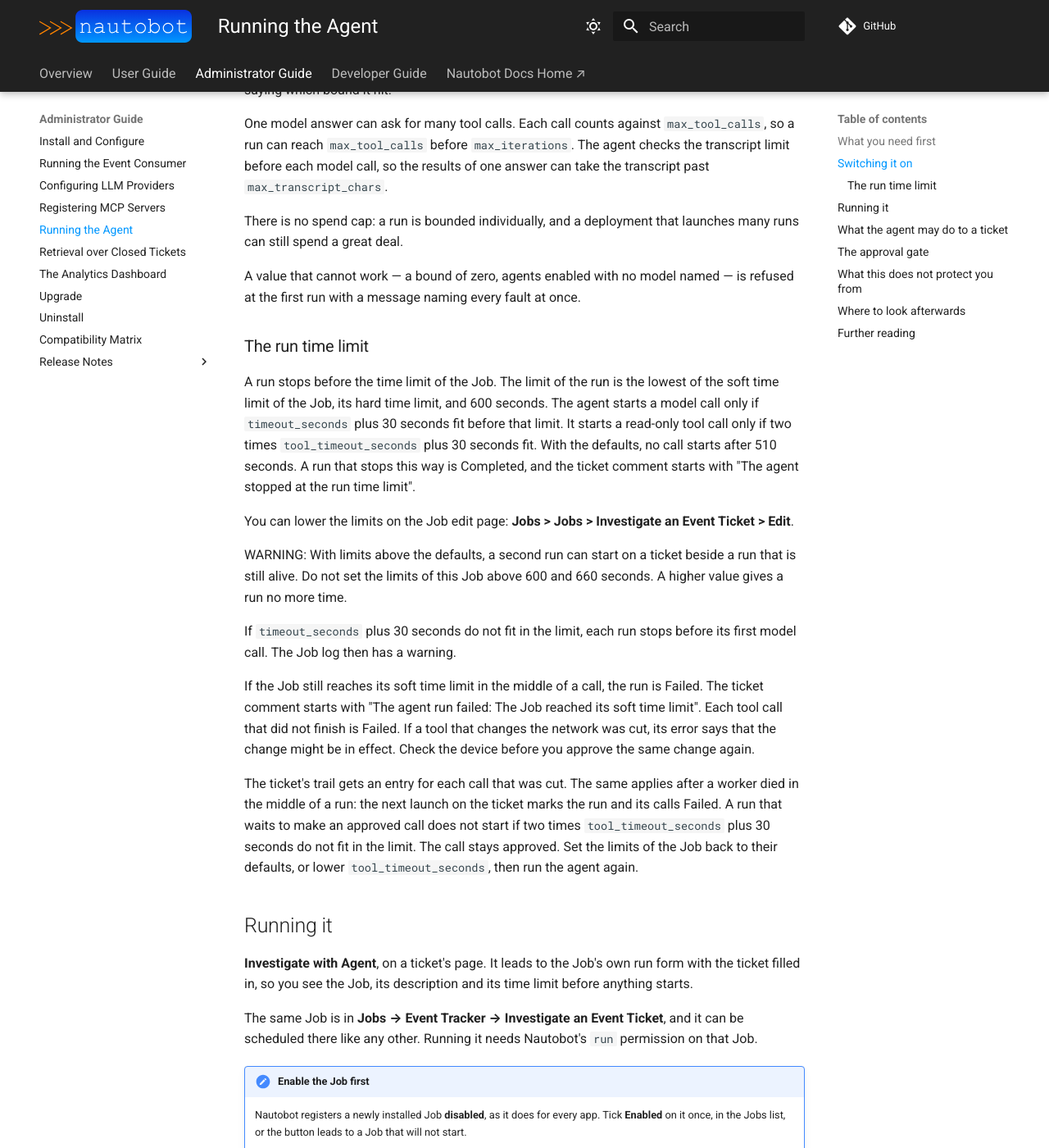
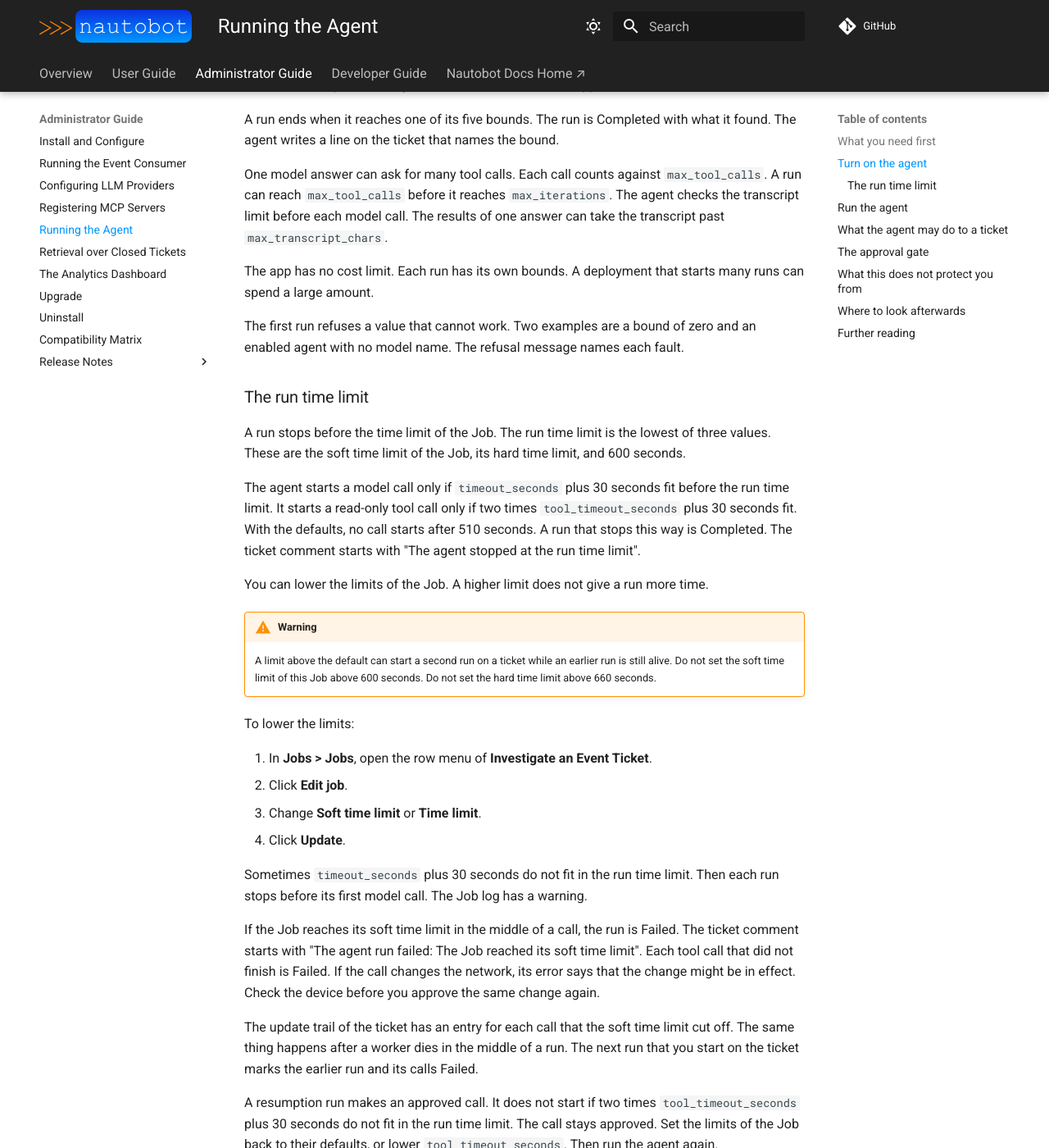
Before and after one commit to jtdub/nautobot-app-event-tracker, an MkDocs documentation site: the page built from docs/admin/agents.md, in a window 1280 px wide and 1400 px high, scrolled down 1363 px. Shown: the whole window at 82% size. Built offline with MkDocs 1.6.1 and Material for MkDocs 9.7.7, drawn with Linux system fonts in a browser that asks for light colours; comment, search, counter and statistics services are not loaded; some of the changed text lies outside the part shown.

Commit message:
57: Rewrite the Running the Agent page in Simplified Technical English (AC-6)

````diff
--- a/docs/admin/agents.md
+++ b/docs/admin/agents.md
@@ -1,20 +1,19 @@
 # Running the Agent
 
-The agent works one ticket. It reads the ticket, calls the read-only MCP tools you have enabled,
-writes what it found back onto the ticket, and stops dead at anything that would change the
-network.
+The agent works on one ticket. It reads the ticket and calls the read-only MCP tools that you enabled. It
+writes what it found on the ticket. It stops before any action that changes the network.
 
-It is off until you turn it on, and it is started by a person — never by an event.
+The agent is off until you turn it on. A person starts each run. An event never starts a run.
 
 ## What you need first
 
 1. **A provider and a model**, registered and enabled. See
    [Configuring LLM Providers](llm.md).
-2. **The `mcp` extra and at least one enabled tool**, if you want the agent to be able to look at
-   anything. See [Registering MCP Servers](mcp.md). An agent with no enabled tools still works —
-   it reads the ticket and comments — it just cannot go and check.
+2. **The `mcp` extra and at least one enabled tool**, if the agent must check a system. See
+   [Registering MCP Servers](mcp.md). An agent with no enabled tool still works. It reads the ticket and
+   its comments. It cannot check a system.
 
-## Switching it on
+## Turn on the agent {#switching-it-on}
 
 ```python
 PLUGINS_CONFIG = {
@@ -28,138 +27,155 @@ PLUGINS_CONFIG = {
 }
 ```
 
-Everything else has a default:
+Each other setting has a default:
 
 | Key | Default | What it bounds |
 | --- | --- | --- |
-| `max_iterations` | 8 | Model calls in one run. |
-| `max_tool_calls` | 20 | Tool calls across a whole chain, resumptions included. |
-| `max_tool_result_chars` | 8000 | How much of one tool's answer is kept, after the app makes separator lines and table spaces short. |
-| `max_context_chars` | 8000 | How much of the ticket's raw payload goes into the prompt. |
-| `max_transcript_chars` | 60000 | How large a run's transcript may grow. |
-| `timeout_seconds` | 60 | One model call. The agent does not try it again. |
-| `tool_timeout_seconds` | 30 | One step of a tool call. A call can take two times this value or more. |
+| `max_iterations` | 8 | The number of model calls in one run. |
+| `max_tool_calls` | 20 | The number of tool calls in a whole chain, with the resumption runs. |
+| `max_tool_result_chars` | 8000 | The size of one tool answer that the app keeps. The app makes separator lines and table spaces short first. |
+| `max_context_chars` | 8000 | The size of the raw payload of the ticket that goes into the prompt. |
+| `max_transcript_chars` | 60000 | The maximum size of the transcript of a run. |
+| `timeout_seconds` | 60 | The time limit of one model call. The agent does not try the call again. |
+| `tool_timeout_seconds` | 30 | The time limit of one step of a tool call. A call can take two times this value or more. |
 
 Before the app applies `max_tool_result_chars`, it makes padding short. A run of 10 or more `=`, `-` or `+`
 becomes 3 characters. In a table row that starts with `|`, a run of 2 or more spaces becomes one space. The
-agent tells the model when this occurred.
+agent tells the model when the app does this.
 
-Reaching any of the five bounds ends the run cleanly, with what it found and a line on the
-ticket saying which bound it hit.
+A run ends when it reaches one of its five bounds. The run is Completed with what it found. The agent writes
+a line on the ticket that names the bound.
 
-One model answer can ask for many tool calls. Each call counts against `max_tool_calls`, so a run
-can reach `max_tool_calls` before `max_iterations`. The agent checks the transcript limit before
-each model call, so the results of one answer can take the transcript past `max_transcript_chars`.
+One model answer can ask for many tool calls. Each call counts against `max_tool_calls`. A run can reach
+`max_tool_calls` before it reaches `max_iterations`. The agent checks the transcript limit before each model
+call. The results of one answer can take the transcript past `max_transcript_chars`.
 
-There is no spend cap: a run is bounded individually, and a
-deployment that launches many runs can still spend a great deal.
+The app has no cost limit. Each run has its own bounds. A deployment that starts many runs can spend a large
+amount.
 
-A value that cannot work — a bound of zero, agents enabled with no model named — is refused at the
-first run with a message naming every fault at once.
+The first run refuses a value that cannot work. Two examples are a bound of zero and an enabled agent with no
+model name. The refusal message names each fault.
 
 ### The run time limit
 
-A run stops before the time limit of the Job. The limit of the run is the lowest of the soft time limit of
-the Job, its hard time limit, and 600 seconds. The agent starts a model call only if `timeout_seconds` plus
-30 seconds fit before that limit. It starts a read-only tool call only if two times `tool_timeout_seconds`
-plus 30 seconds fit. With the defaults, no call starts after 510 seconds. A run that stops this way is
-Completed, and the ticket comment starts with "The agent stopped at the run time limit".
+A run stops before the time limit of the Job. The run time limit is the lowest of three values. These are the
+soft time limit of the Job, its hard time limit, and 600 seconds.
 
-You can lower the limits on the Job edit page: **Jobs > Jobs > Investigate an Event Ticket > Edit**.
+The agent starts a model call only if `timeout_seconds` plus 30 seconds fit before the run time limit. It
+starts a read-only tool call only if two times `tool_timeout_seconds` plus 30 seconds fit. With the defaults,
+no call starts after 510 seconds. A run that stops this way is Completed. The ticket comment starts with "The
+agent stopped at the run time limit".
 
-WARNING: With limits above the defaults, a second run can start on a ticket beside a run that is still alive.
-Do not set the limits of this Job above 600 and 660 seconds. A higher value gives a run no more time.
+You can lower the limits of the Job. A higher limit does not give a run more time.
 
-If `timeout_seconds` plus 30 seconds do not fit in the limit, each run stops before its first model call. The
-Job log then has a warning.
+!!! warning
+    A limit above the default can start a second run on a ticket while an earlier run is still alive.
+    Do not set the soft time limit of this Job above 600 seconds. Do not set the hard time limit above 660
+    seconds.
 
-If the Job still reaches its soft time limit in the middle of a call, the run is Failed. The ticket comment
-starts with "The agent run failed: The Job reached its soft time limit". Each tool call that did not finish is
-Failed. If a tool that changes the network was cut, its error says that the change might be in effect. Check
-the device before you approve the same change again.
+To lower the limits:
 
-The ticket's trail gets an entry for each call that was cut. The same applies after a worker died in the
-middle of a run: the next launch on the ticket marks the run and its calls Failed. A run that waits to make an
-approved call does not start if two times `tool_timeout_seconds` plus 30 seconds do not fit in the limit. The
-call stays approved. Set the limits of the Job back to their defaults, or lower `tool_timeout_seconds`, then run
-the agent again.
+1. In **Jobs > Jobs**, open the row menu of **Investigate an Event Ticket**.
+2. Click **Edit job**.
+3. Change **Soft time limit** or **Time limit**.
+4. Click **Update**.
 
-## Running it
+Sometimes `timeout_seconds` plus 30 seconds do not fit in the run time limit. Then each run stops before its
+first model call. The Job log has a warning.
 
-**Investigate with Agent**, on a ticket's page. It leads to the Job's own run form with the ticket
-filled in, so you see the Job, its description and its time limit before anything starts.
+If the Job reaches its soft time limit in the middle of a call, the run is Failed. The ticket comment starts
+with "The agent run failed: The Job reached its soft time limit". Each tool call that did not finish is Failed.
+If the call changes the network, its error says that the change might be in effect. Check the device before
+you approve the same change again.
 
-The same Job is in **Jobs → Event Tracker → Investigate an Event Ticket**, and it can be scheduled
-there like any other. Running it needs Nautobot's `run` permission on that Job.
+The update trail of the ticket has an entry for each call that the soft time limit cut off. The same thing
+happens after a worker dies in the middle of a run. The next run that you start on the ticket marks the
+earlier run and its calls Failed.
+
+A resumption run makes an approved call. It does not start if two times `tool_timeout_seconds` plus 30
+seconds do not fit in the run time limit. The call stays approved. Set the limits of the Job back to their
+defaults, or lower `tool_timeout_seconds`. Then run the agent again.
+
+## Run the agent {#running-it}
+
+Click **Investigate with Agent** on the ticket page. The button opens the run form of the Job with the ticket
+filled in. Before the run starts, you can read the Job, its description, and its time limit.
+
+You can also start the same Job in **Jobs > Jobs**. It has the name **Investigate an Event Ticket** and
+the group **Event Tracker**. You can schedule it there, as you schedule any other Job. To run it, you need the
+Nautobot `run` permission on that Job.
 
 !!! note "Enable the Job first"
-    Nautobot registers a newly installed Job **disabled**, as it does for every app. Tick
-    **Enabled** on it once, in the Jobs list, or the button leads to a Job that will not start.
+    Nautobot registers a newly installed Job as **disabled**. This is true for each app. Enable the Job
+    once, or the button leads to a Job that does not start. In **Jobs > Jobs**, open the row menu of the Job
+    and click **Edit job**. Select **Enabled**. Click **Update**.
 
-One run per ticket at a time. Launching again while one is running, or while one is waiting on a
-decision, is refused with a message pointing at the run that holds it.
+A ticket has one run at a time. The Job refuses a new run while a run is working on the ticket. It also
+refuses a new run while a run waits for a decision. The refusal message gives the reason.
 
 ## What the agent may do to a ticket
 
 | It may | It may not |
 | --- | --- |
 | Comment | Resolve or close |
-| Move a `new` ticket to `triaged` | Assign, or change severity |
-| Propose a mutating tool call | Make one |
+| Transition a `new` ticket to `triaged` | Assign, or change severity |
+| Propose a call of a writable tool | Make the call |
 
-Everything it does is recorded as `ai` with no user. The person who launched the run is on the run,
-not on the ticket's trail — they started an investigation, they did not make its findings.
+The app records each action of the agent as `ai`, with no user. The run shows the person who started it. The
+update trail of the ticket does not show that person. The person started an investigation. The person did not
+make its findings.
 
-An agent cannot touch a resolved or closed ticket at all. That is rule S3, the same rule that
-governs triage, and it is checked before a model is called.
+The agent cannot change a resolved or closed ticket (rule S3). Triage follows the same rule. The app checks
+the rule before it makes a model call.
 
 ## The approval gate
 
-A ticket with a proposed call shows **Waiting for Your Decision**, **Approve Tool Call** and **Deny Tool Call**.
+When a ticket has a proposed call, its page shows the panel **Waiting for Your Decision**. It also shows the
+buttons **Approve Tool Call** and **Deny Tool Call**.
 
 ![A ticket page with the Waiting for Your Decision panel and the Approve Tool Call and Deny Tool Call buttons](../media/ss_agent_approval_light.png#only-light)
 ![A ticket page with the Waiting for Your Decision panel and the Approve Tool Call and Deny Tool Call buttons](../media/ss_agent_approval_dark.png#only-dark)
 
-When the agent asks for a tool marked **Mutating**, three things happen and then the run ends:
+When the agent asks for a tool that has **Writable** selected, the app does three things:
 
-1. An **Agent Tool Call** is written in `proposed`, carrying the exact arguments.
-2. A `tool_proposed` entry appears on the ticket's trail, naming the server, the tool and those
-   arguments in full.
-3. The run finishes as **Waiting for Approval** and gives its worker back.
+1. It writes an **Agent Tool Call** in `proposed`, with the exact arguments.
+2. It adds a `tool_proposed` entry to the update trail of the ticket. The entry names the server, the tool,
+   and all the arguments.
+3. It ends the run as **Waiting for Approval** and gives the worker back.
 
-Nothing has been called for this tool. The proposal can sit over a weekend at no cost.
+At this point, the app does not call the tool. The proposal can wait over a weekend at no cost.
 
-The agent runs each read-only call of one model answer, in order, until it reaches a Mutating call.
-A call that comes after a Mutating call in the same answer does not run.
+The agent runs the read-only calls of one model answer in order. It stops at the first call of a writable
+tool. A call after that call, in the same answer, does not run.
 
-**Approve** or **Deny** on the ticket page. Approving records the decision and enqueues a
-resumption run, which makes the call and carries on from where the first run stopped. Denying ends
-the chain.
+Click **Approve Tool Call** or **Deny Tool Call** on the ticket page. You can also click **Approve** or
+**Deny** on the page of the tool call. If you approve, the app records the decision and queues a resumption
+run. The resumption run makes the call. It then continues from the place where the first run stopped. If you
+deny, the chain ends.
 
-Both need the **Approve Agent Tool Call** permission, which `change` does not imply. See
-[Agent Tool Call](../models/agenttoolcall.md) for what is re-checked when the approved call
-actually runs.
+Each button needs the permission "Can approve or deny a proposed agent tool call". The `change` permission
+does not include it. See [Agent Tool Call](../models/agenttoolcall.md) for what the app checks again when it
+makes the approved call.
 
 ## What this does not protect you from
 
-Worth stating plainly, because the controls above are about blast radius rather than about
-reasoning.
+The controls above limit the effect of a mistake. They do not check the reasoning of the model.
 
-A ticket's payload is written by whoever can put a line on a topic you consume. An agent reading it
-can be steered.
+Anyone who can put a line on a topic that you consume writes the payload of a ticket. That person can steer an
+agent that reads the payload.
 
-- An attacker **cannot** make the agent call a tool nobody enabled, or run a mutating tool without
-  a person pressing Approve.
-- An attacker **can** try to steer which read-only tools get called and with what arguments, and to
-  influence the comment the agent leaves. One model answer can cause up to `max_tool_calls`
-  read-only calls. A lower `max_tool_calls` lowers that number. A read-only tool is not a harmless
-  tool if it reads something sensitive.
-- An attacker **can** try to make a mutating proposal look reasonable to a tired approver at 03:00.
-  The gate is only as good as the person reading it, which is why the proposal shows the server,
-  the tool and the exact arguments rather than the model's summary of them.
+- An attacker **cannot** make the agent call a tool that nobody enabled. An attacker **cannot** make the agent
+  run a writable tool without a person who clicks **Approve Tool Call**.
+- An attacker **can** try to steer which read-only tools the agent calls, and with which arguments. An
+  attacker can also try to influence the comment of the agent. One model answer can cause up to
+  `max_tool_calls` read-only calls. A lower `max_tool_calls` lowers that number. A read-only tool is not
+  harmless if it reads sensitive data.
+- An attacker **can** try to make a writable proposal look reasonable to a tired approver at 03:00. The gate
+  depends on the person who reads the proposal. For this reason, the proposal shows the server, the tool, and
+  the exact arguments. It does not show a summary of the arguments from the model.
 
-A deployment that cannot accept the third of these enables no mutating tools at all. That is a
-supported configuration, and the agent is still useful in it.
+A deployment that cannot accept the third risk enables no writable tool. The app supports this configuration.
+The agent is still useful with it.
 
 ## Where to look afterwards
 
@@ -168,10 +184,12 @@ An agent run page shows the **Transcript** of the run.
 ![An agent run page with the Transcript panel, which holds the messages of the run](../media/ss_agent_run_light.png#only-light)
 ![An agent run page with the Transcript panel, which holds the messages of the run](../media/ss_agent_run_dark.png#only-dark)
 
-- The ticket's **Update Trail** — proposed, decided, executed, and the agent's conclusion.
-- The ticket's **Agent Runs** panel, and each run's **Transcript**: exactly what the model was told
-  and exactly what it asked for.
-- The ticket's **LLM Usage** panel — every model call the agent made, priced, alongside triage's.
+- The **Update Trail** of the ticket shows each proposal, each decision, each execution, and the conclusion of
+  the agent.
+- The **Agent Runs** panel of the ticket lists each run. The **Transcript** of a run shows exactly what the
+  model received and exactly what it asked for.
+- The **LLM Usage** panel of the ticket shows each model call of the agent, with its price. It also shows the
+  model calls of triage.
 
 ## Further reading
 
````
Also changed, not shown: 1 other file.
